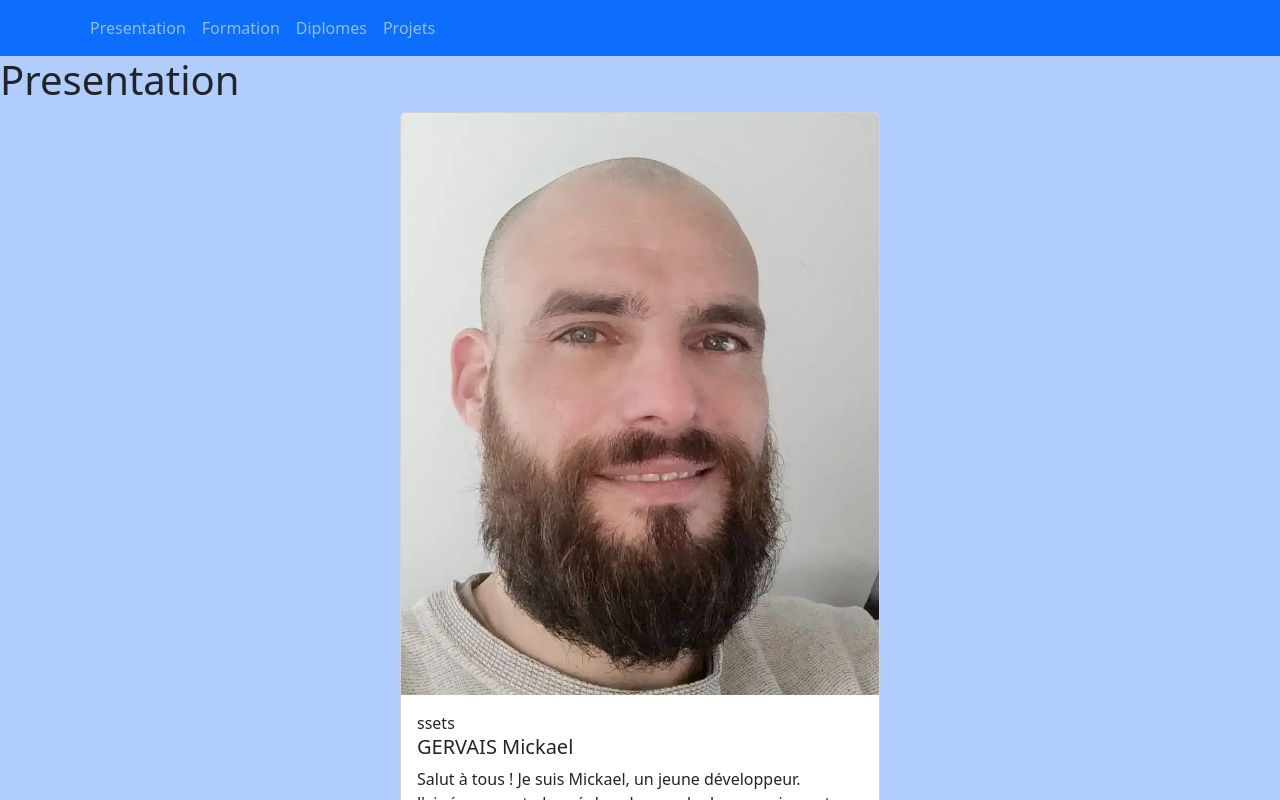
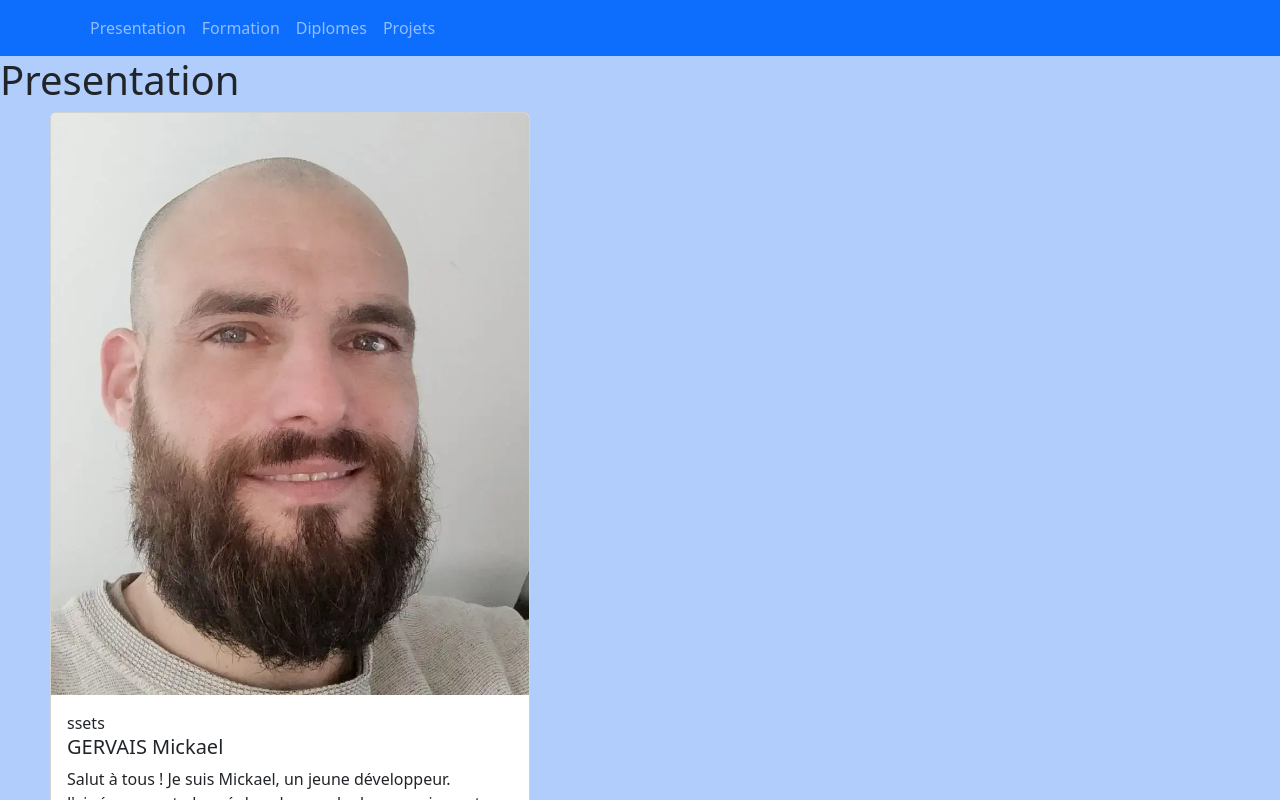
Before and after one commit to thimibka/Portfolio-mika, a React (Vite) app: page / in a window 1280 px wide. Shown: the top 800 px of the page. Built offline with nearby package versions, Linux system fonts and the light colour scheme.

Commit message:
margin project all

```diff
--- a/src/styles/all.css
+++ b/src/styles/all.css
@@ -2,12 +2,12 @@ body {
   background-color: rgb(59 130 246 / 0.4);
 }
 .presentation {
-  display: flex;
-  justify-content: center;
+   margin-left: 50px;
+  margin-right: 50px;
 }
 .formation {
-  display: flex;
-  justify-content: center;
+  margin-left: 50px;
+  margin-right: 50px;
 }
 .projets {
  margin-left: 50px;
```
